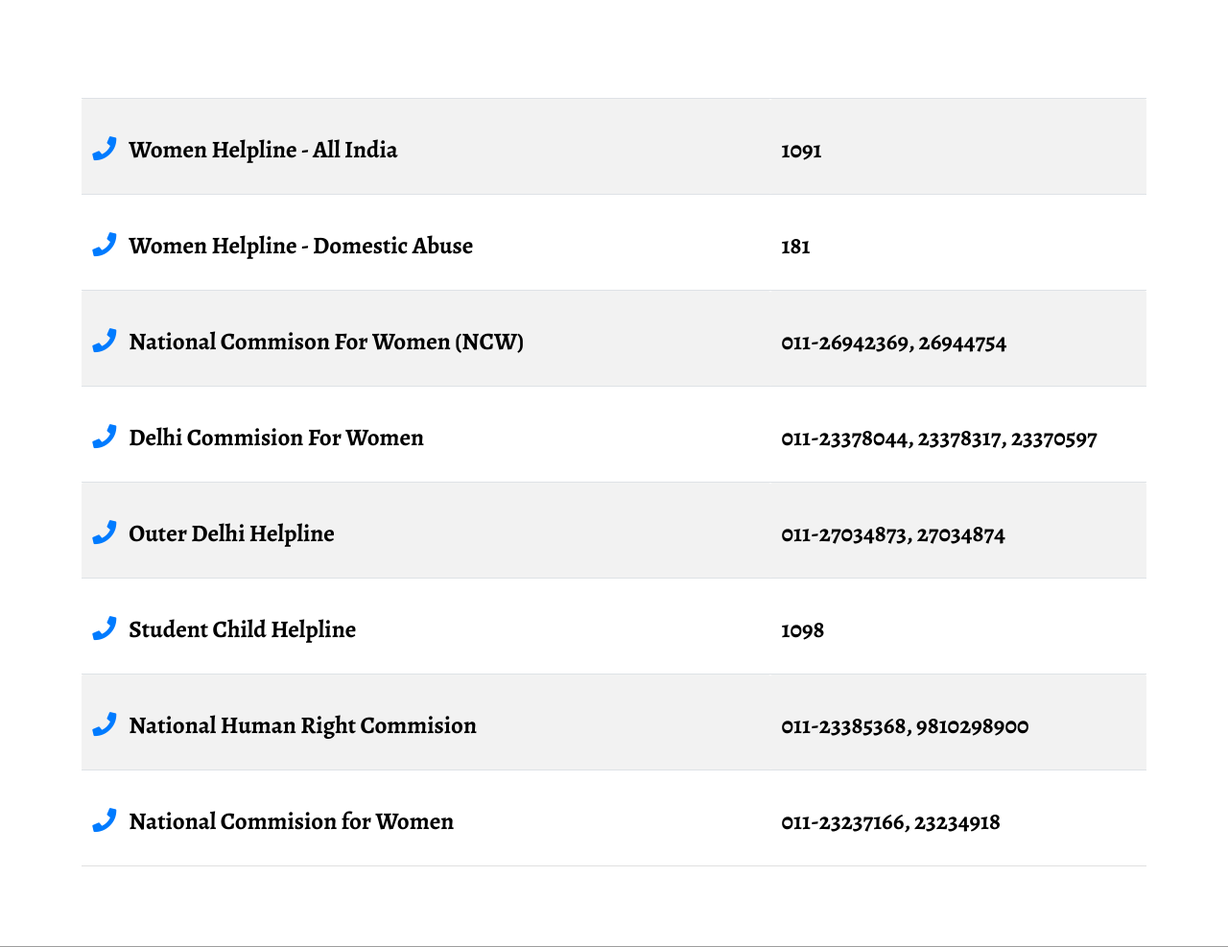
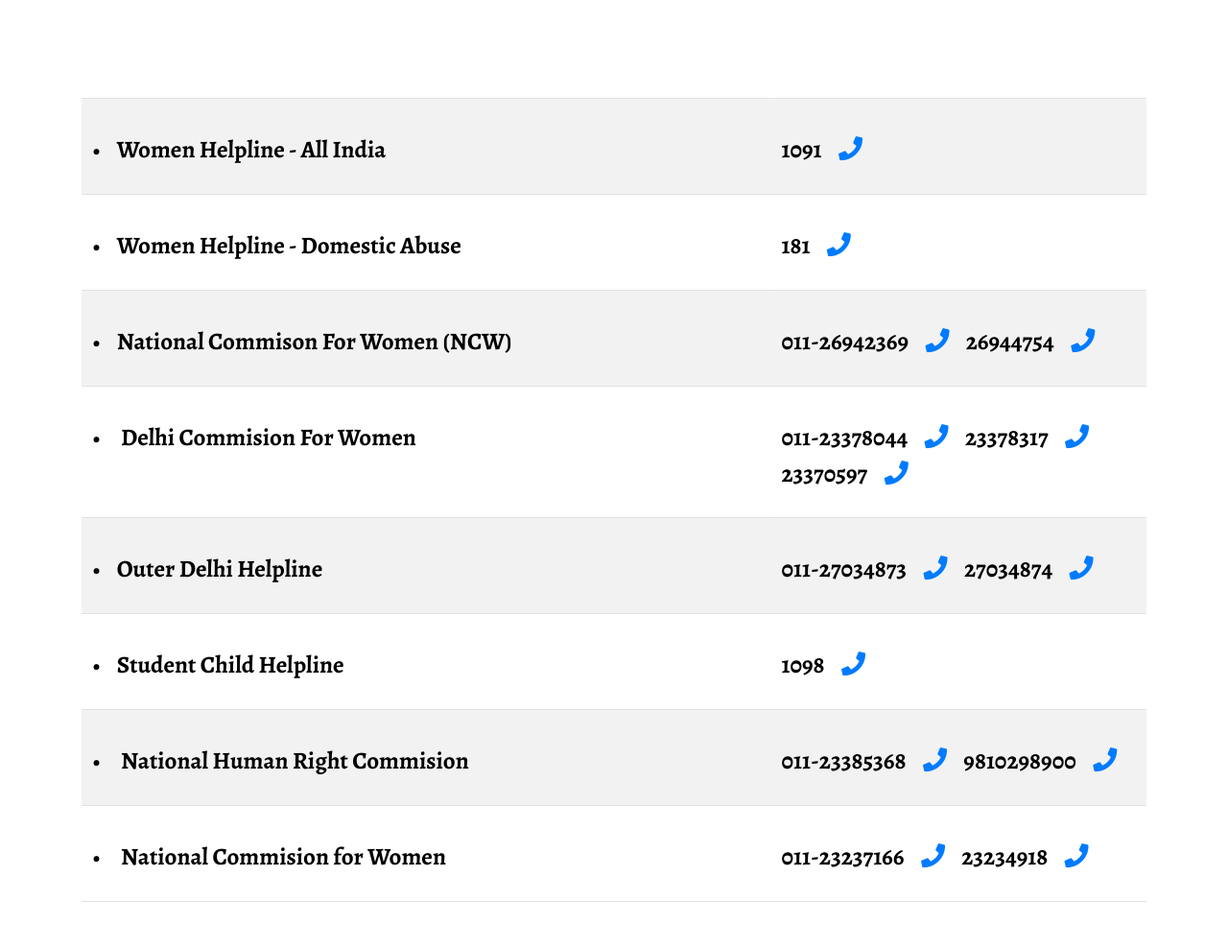
Before and after one commit to swapnilsparsh/Rescue, a Django app: page /helpline_numbers/ in a window 1280 px wide. Shown: the part 368-1355 px from the top of the page at 96% size. Run offline with Django 3.2, Linux system fonts and the light colour scheme; some libraries are stand-ins or nearby versions; grey boxes are pictures that could not be loaded.

Commit message:
Did the suggested changes in helpline_numbers.html

```diff
--- a/main_app/templates/main_app/helpline_numbers.html
+++ b/main_app/templates/main_app/helpline_numbers.html
@@ -136,82 +136,88 @@
             <tbody class="womenhp">
                 <tr>
                     <td style="height: 100px; padding-top: 35px;" width="275px">
-                        <p class="wb-stl-normal"><span class="wb-stl-special"><span><a href="tel:1091"><i class="fa fa-phone"
-                                        aria-hidden="true"></i></a>&nbsp; &nbsp;Women Helpline - All India</span></span></p>
+                        <p class="wb-stl-normal"><span class="wb-stl-special"><span>&#8226; &nbsp; &nbsp;Women Helpline - All India</span></span></p>
                     </td>
                     <td style="height: 100px; width: 150px; padding-top: 35px;">
-                        <p class="wb-stl-normal"><span class="wb-stl-special"><span>1091</span></span></p>
+                        <p class="wb-stl-normal"><span class="wb-stl-special"><span>1091 &nbsp; &nbsp;<a href="tel:1091"><i class="fa fa-phone"
+                                        aria-hidden="true"></i></a></span></span></p>
                     </td>
                 </tr>
                 <tr>
                     <td style="height: 100px; padding-top: 35px;" width="275">
-                        <p class="wb-stl-normal"><span class="wb-stl-special"><span><a href="tel:181"><i class="fa fa-phone"
-                                        aria-hidden="true"></i></a>&nbsp; &nbsp;Women Helpline - Domestic
+                        <p class="wb-stl-normal"><span class="wb-stl-special"><span>&#8226; &nbsp; &nbsp;Women Helpline - Domestic
                                     Abuse</span></span></p>
                     </td>
                     <td style="height: 100px; width: 150px; padding-top: 35px;">
-                        <p class="wb-stl-normal"><span class="wb-stl-special"><span>181</span></span></p>
+                        <p class="wb-stl-normal"><span class="wb-stl-special"><span>181 &nbsp; &nbsp;<a href="tel:181"><i class="fa fa-phone"
+                                        aria-hidden="true"></i></a></span></span></p>
                     </td>
                 </tr>
                 <tr>
                     <td style="height: 100px; padding-top: 35px;" width="275">
-                        <p class="wb-stl-normal"><span class="wb-stl-special"><span><a href="tel:011-26942369"><i class="fa fa-phone"
-                                        aria-hidden="true"></i></a>&nbsp; &nbsp;National Commison For Women
+                        <p class="wb-stl-normal"><span class="wb-stl-special"><span>&#8226; &nbsp; &nbsp;National Commison For Women
                                     (NCW)</span></span></p>
                     </td>
                     <td style="height: 100px; width: 150px; padding-top: 35px;">
-                        <p class="wb-stl-normal"><span class="wb-stl-special"><strong><span>011-26942369,
-                                        26944754</span></strong></span></p>
+                        <p class="wb-stl-normal"><span class="wb-stl-special"><strong><span>011-26942369 &nbsp; &nbsp;<a href="tel:011-26942369"><i class="fa fa-phone"
+                                        aria-hidden="true"></i></a>&nbsp; &nbsp;
+                                        26944754 &nbsp; &nbsp;<a href="tel:26944754"><i class="fa fa-phone"
+                                        aria-hidden="true"></i></a></span></strong></span></p>
                     </td>
                 </tr>
                 <tr>
                     <td style="height: 100px; padding-top: 35px;" width="275">
-                        <p class="wb-stl-normal"><span class="wb-stl-special"><span><a href="tel:011-23378044"><i class="fa fa-phone"
-                                        aria-hidden="true"></i></a>&nbsp; &nbsp;Delhi Commision For Women</span></span></p>
+                        <p class="wb-stl-normal"><span class="wb-stl-special"><span>&#8226; &nbsp; &nbsp; Delhi Commision For Women</span></span></p>
                     </td>
                     <td style="height: 100px; width: 150px; padding-top: 35px;">
-                        <p class="wb-stl-normal"><span class="wb-stl-special"><strong><span>011-23378044, 23378317,
-                                        23370597</span></strong></span></p>
+                        <p class="wb-stl-normal"><span class="wb-stl-special"><strong><span>011-23378044 &nbsp; &nbsp;<a href="tel:011-23378044"><i class="fa fa-phone"
+                                        aria-hidden="true"></i></a>&nbsp; &nbsp; 23378317 &nbsp; &nbsp;<a href="tel:23378317"><i class="fa fa-phone"
+                                        aria-hidden="true"></i></a>&nbsp; &nbsp;
+                                        23370597 &nbsp; &nbsp;<a href="tel: 23370597"><i class="fa fa-phone"
+                                        aria-hidden="true"></i></a></span></strong></span></p>
                     </td>
                 </tr>
                 <tr>
                     <td style="height: 100px; padding-top: 35px;" width="275">
-                        <p class="wb-stl-normal"><span class="wb-stl-special"><span><a href="tel:011-27034873"><i class="fa fa-phone"
-                                        aria-hidden="true"></i></a>&nbsp; &nbsp;Outer Delhi Helpline</span></span></p>
+                        <p class="wb-stl-normal"><span class="wb-stl-special"><span>&#8226; &nbsp; &nbsp;Outer Delhi Helpline</span></span></p>
                     </td>
                     <td style="height: 100px; width: 150px; padding-top: 35px;">
-                        <p class="wb-stl-normal"><strong><span class="wb-stl-special"><span>011-27034873,
-                                        27034874</span></strong></span></p>
+                        <p class="wb-stl-normal"><strong><span class="wb-stl-special"><span>011-27034873 &nbsp; &nbsp;<a href="tel:011-27034873"><i class="fa fa-phone"
+                                        aria-hidden="true"></i></a>&nbsp; &nbsp;
+                                        27034874 &nbsp; &nbsp;<a href="tel:27034874"><i class="fa fa-phone"
+                                        aria-hidden="true"></i></a></span></strong></span></p>
                     </td>
                 </tr>
                 <tr>
                     <td style="height: 100px; padding-top: 35px;" width="275">
-                        <p class="wb-stl-normal"><span class="wb-stl-special"><span><a href="tel:1098"><i class="fa fa-phone"
-                                        aria-hidden="true"></i></a>&nbsp; &nbsp;Student Child Helpline</span></span></p>
+                        <p class="wb-stl-normal"><span class="wb-stl-special"><span>&#8226; &nbsp; &nbsp;Student Child Helpline</span></span></p>
                     </td>
                     <td style="height: 100px; width: 150px; padding-top: 35px;">
                         <p class="wb-stl-normal"><strong><span
-                                    class="wb-stl-special"><span>1098</span></span></strong></span></p>
+                                    class="wb-stl-special"><span>1098 &nbsp; &nbsp;<a href="tel:1098"><i class="fa fa-phone"
+                                        aria-hidden="true"></i></a></span></span></strong></span></p>
                     </td>
                 </tr>
                 <tr>
                     <td style="height: 100px; padding-top: 35px;" width="275">
-                        <p class="wb-stl-normal"><span class="wb-stl-special"><a href="tel:011-23385368"><i class="fa fa-phone"
-                                    aria-hidden="true"></i></a>&nbsp; &nbsp;National Human Right Commision</span></p>
+                        <p class="wb-stl-normal"><span class="wb-stl-special">&#8226; &nbsp; &nbsp; National Human Right Commision</span></p>
                     </td>
                     <td style="height: 100px; width: 150px; padding-top: 35px;">
-                        <p class="wb-stl-normal"><strong><span class="wb-stl-special">011-23385368,
-                                    9810298900</span></strong></p>
+                        <p class="wb-stl-normal"><strong><span class="wb-stl-special">011-23385368 &nbsp; &nbsp;<a href="tel:011-23385368"><i class="fa fa-phone"
+                                    aria-hidden="true"></i></a>&nbsp; &nbsp;
+                                    9810298900 &nbsp; &nbsp;<a href="tel:9810298900"><i class="fa fa-phone"
+                                    aria-hidden="true"></i></a></span></strong></p>
                     </td>
                 </tr>
                 <tr>
                     <td style="height: 100px; padding-top: 35px;" width="275">
-                        <p class="wb-stl-normal"><span class="wb-stl-special"><a href="tel:011-23237166"><i class="fa fa-phone"
-                                    aria-hidden="true"></i></a>&nbsp; &nbsp;National Commision for Women</span></p>
+                        <p class="wb-stl-normal"><span class="wb-stl-special">&#8226; &nbsp; &nbsp; National Commision for Women</span></p>
                     </td>
                     <td style="height: 100px; width: 150px; padding-top: 35px;">
-                        <p class="wb-stl-normal"><strong><span class="wb-stl-special">011-23237166,
-                                    23234918</span></strong></p>
+                        <p class="wb-stl-normal"><strong><span class="wb-stl-special">011-23237166 &nbsp; &nbsp;<a href="tel:011-23237166"><i class="fa fa-phone"
+                                    aria-hidden="true"></i></a>&nbsp; &nbsp;
+                                    23234918 &nbsp; &nbsp;<a href="tel:23234918"><i class="fa fa-phone"
+                                    aria-hidden="true"></i></a></span></strong></p>
                     </td>
                 </tr>
 
```
